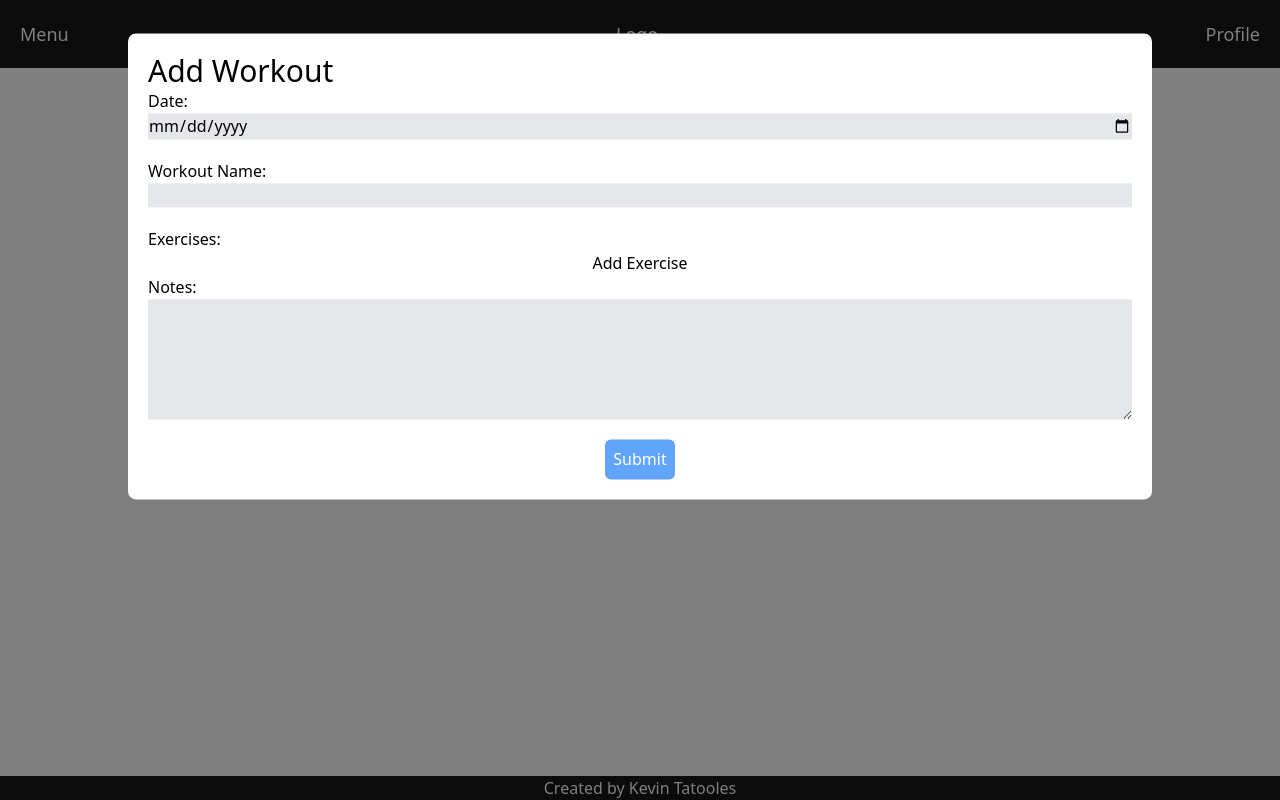
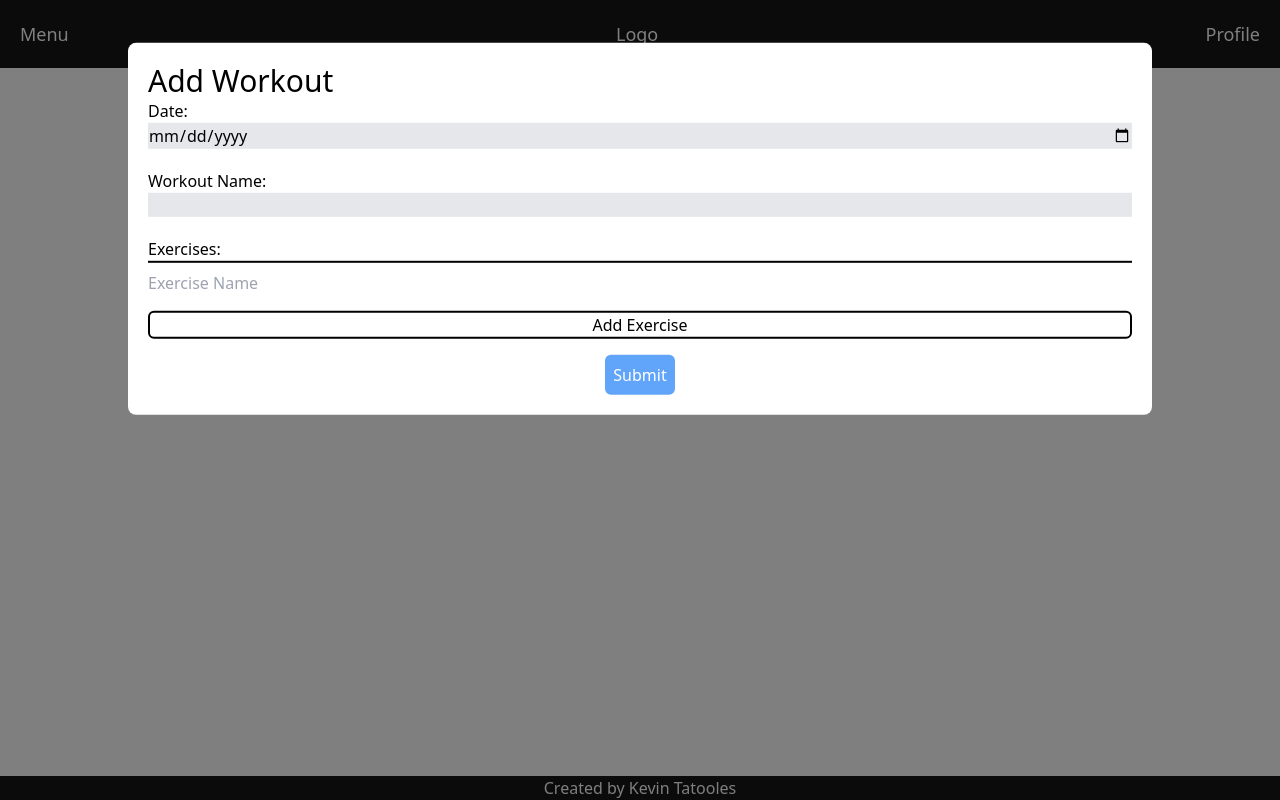
Before and after one commit to Tatooles/next-fitness-tracker, a Next.js app: page /workouts in a window 1280 px wide. Both pictures are taken after a click on the button "Add a Workout". Built offline with nearby package versions, Linux system fonts and the light colour scheme.

Commit message:
Fix exercise field logic

```diff
--- a/app/workouts/page.tsx
+++ b/app/workouts/page.tsx
@@ -34,6 +34,14 @@ export default function Home() {
     setExerciseFields(values);
   };
 
+  const handleAddField = () => {
+    setExerciseFieldCount(exerciseFieldCount + 1);
+    setExerciseFields([
+      ...exerciseFields,
+      { name: `input${exerciseFieldCount + 1}`, value: "" },
+    ]);
+  };
+
   const getDate = (date: string) => {
     return new Date(date).toLocaleDateString();
   };
@@ -60,7 +68,7 @@ export default function Home() {
         isOpen={addWorkoutModalOpen}
         handleClose={() => setAddWorkoutModalOpen(false)}
       >
-        <div className="fixed top-20 left-1/2 z-10 w-4/5 translate-x-[-50%] translate-y-[-10%] rounded-lg bg-white p-5">
+        <div className="fixed top-20 left-1/2 z-10 max-h-[80%] w-4/5 translate-x-[-50%] translate-y-[-10%] overflow-scroll rounded-lg bg-white p-5">
           <h2 className="text-3xl">Add Workout</h2>
           <form onSubmit={handleSubmit} className="flex flex-col">
             <>
@@ -81,31 +89,31 @@ export default function Home() {
                 onChange={handleChange}
               />
               {/* TODO: Allow the user to add exercises */}
-              <h1>Exercises:</h1>
-              {exerciseFields.map((input, index) => {
-                <div key={input.name}>
-                  <label htmlFor={input.name}>{input.name}</label>
+              <h1 className=" border-b-2 border-black">Exercises:</h1>
+              {exerciseFields.map((input, index) => (
+                <div key={input.name} className="mt-2">
                   <input
                     type="text"
+                    placeholder="Exercise Name"
                     name={input.name}
                     value={input.value}
                     onChange={(event) =>
                       handleExerciseInputChange(index, event)
                     }
                   />
-                </div>;
-              })}
-              <button>Add Exercise</button>
-              <label htmlFor="notes">Notes:</label>
-              <textarea
-                className="mb-5 bg-gray-200"
-                name="notes"
-                id="notes"
-                cols={10}
-                rows={5}
-                onChange={handleChange}
-              ></textarea>
-              <button className="self-center rounded-md bg-blue-400 p-2 text-white">
+                </div>
+              ))}
+              <button
+                type="button"
+                className="my-4 rounded-md border-2 border-black"
+                onClick={handleAddField}
+              >
+                Add Exercise
+              </button>
+              <button
+                type="submit"
+                className="self-center rounded-md bg-blue-400 p-2 text-white"
+              >
                 Submit
               </button>
             </>
```
